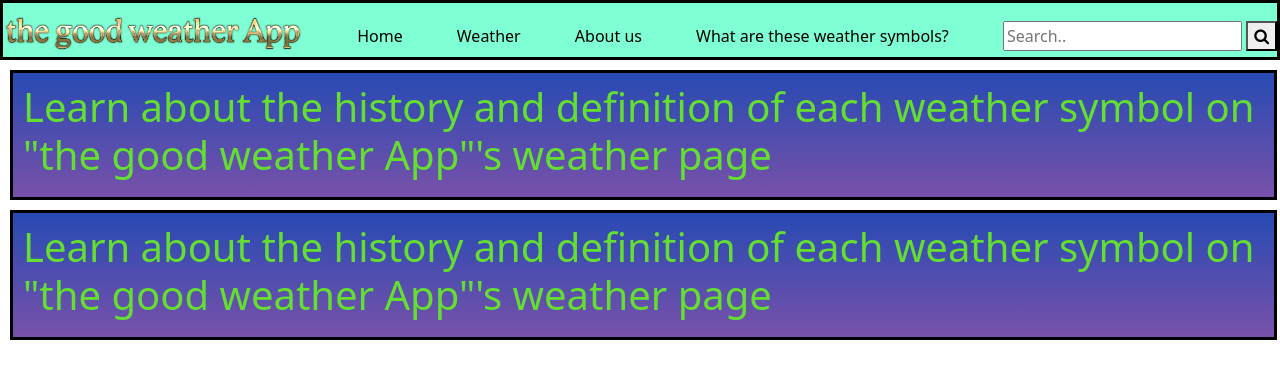
After one commit to nathantsai1/myWeather, a Flask app: template templates/learning.html in a window 1280 px wide. The commit adds this page. Shown: the top 379 px of the page. Run offline with Flask 3, Linux system fonts and the light colour scheme; the template is opened without the code that fills it, so the values that code supplies are empty.

Commit message:
altered some of the UI and the layout of each page

```diff
--- a/static/styles.css
+++ b/static/styles.css
@@ -169,7 +169,7 @@
     padding: 0px;
     margin: 0px;
     width: 100%;
-    height: 740px;
+    height: 800px;
     background-image: url(https://pics.craiyon.com/2023-11-15/EqOMJbMCQ1i8EBmJJInWNw.webp);
  }
 
@@ -210,6 +210,30 @@
    margin: 6px;
    border: 2px solid #FEF250;
  }
+
+ .hoo {
+   color: #39ff14;
+   font-family: "Times New Roman", Times, serif;
+}
+.loo {
+   /* just coloring, and for hoo */
+   color: #00CDAB;
+   font-family: "Times New Roman", Times, serif;
+}
+.noo {
+   border: black hidden;
+   border-radius: 5px;
+}
+.soo {
+   border: 2px solid black;
+}
+.boo {
+   /* just adding background color */
+   background: linear-gradient(#274ab3, #7851A9);
+   padding: 10px;
+   margin: 10px;
+   width: 99%;
+}
 
 /* items */
 .item3 {
--- /dev/null
+++ b/templates/learning.html
@@ -0,0 +1,15 @@
+<!-- about each of the symbols-->
+{% extends 'layout.html' %}
+
+{% block main %}
+<div class="container1 boo" style="align-items: center;">
+    <h1 class="reddied height">
+        Learn about the history and definition of each weather symbol on "the good weather App"'s weather page
+    </h1>
+</div>
+<div class="container1 boo" style="align-items: center;">
+    <h1 class="reddied">
+        Learn about the history and definition of each weather symbol on "the good weather App"'s weather page
+    </h1>
+</div>
+{% endblock %}
```
Also changed, not shown: templates/home.html (+4 -6 lines), templates/weather.html (+0 -25 lines).
